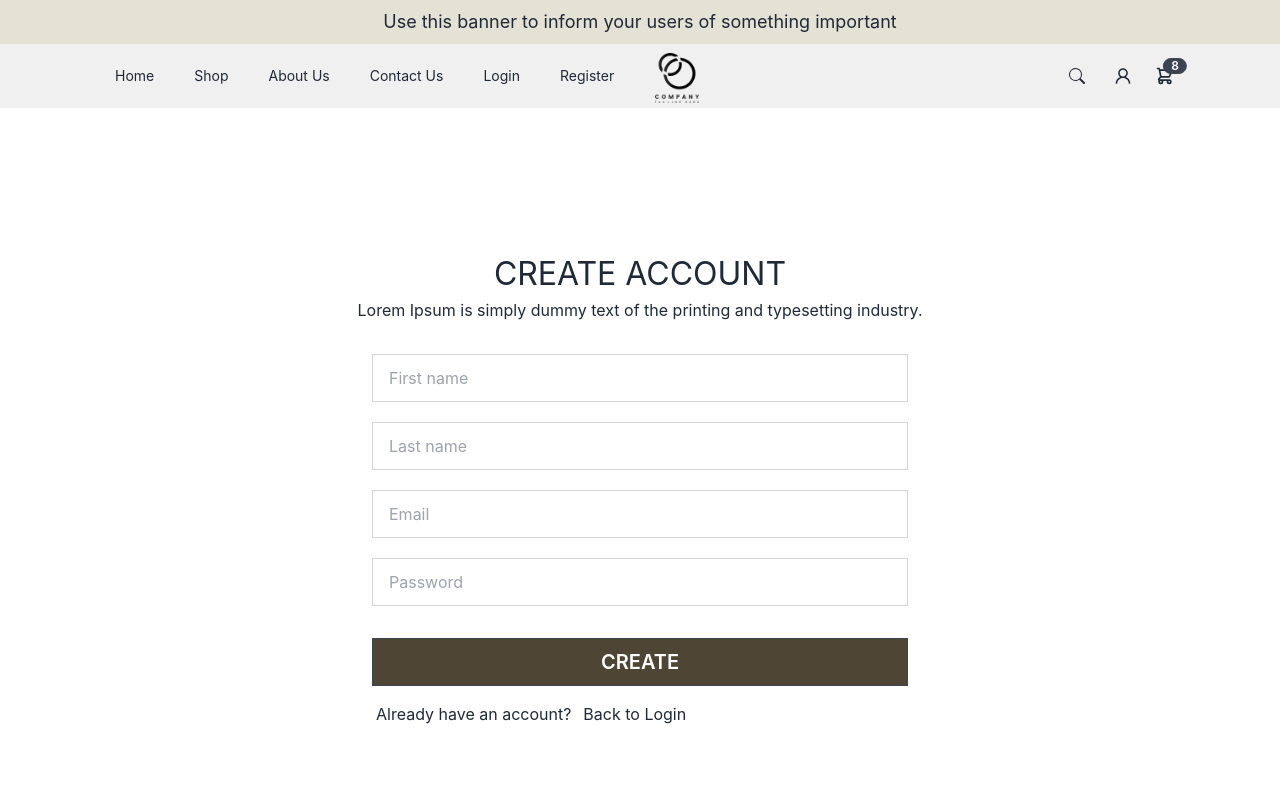
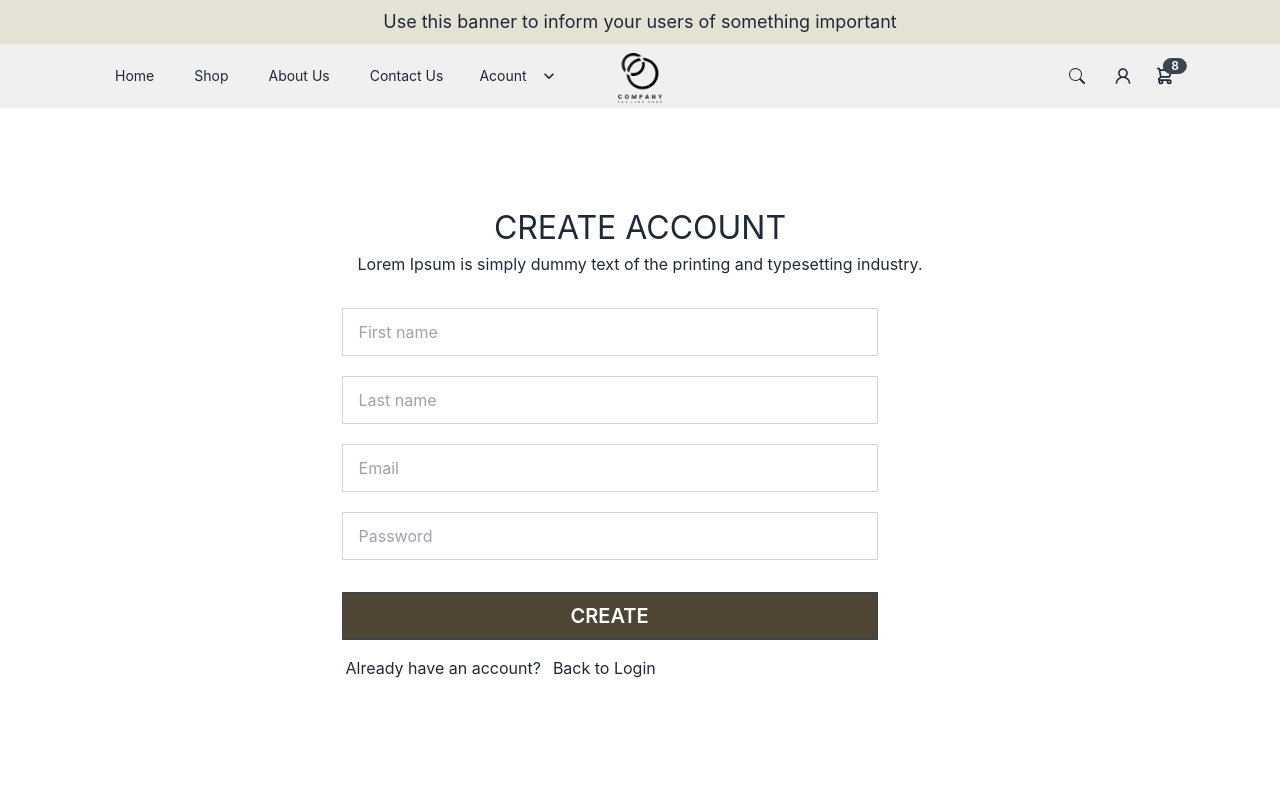
Before and after one commit to sheikh-riyadh/genesys-softwares-client, a React (Create React App) app: page /register in a window 1280 px wide. Shown: the top 800 px of the page. Built offline with nearby package versions, Linux system fonts and the light colour scheme.

Commit message:
added dashboard

```diff
--- a/src/pages/Home/Home.js
+++ b/src/pages/Home/Home.js
@@ -2,7 +2,6 @@ import React from 'react';
 import Collection from '../../components/Collection/Collection';
 import DiscountBanner from '../../components/DiscountBanner/DiscountBanner';
 import Blog from '../../components/Blog/Blog';
-import Footer from '../SharedPage/Footer/Footer';
 import HeroSlider from '../../components/HeroSlider/HeroSlider';
 
 export default function Home() {
@@ -12,7 +11,6 @@ export default function Home() {
             <Collection />
             <DiscountBanner />
             <Blog />
-            <Footer />
         </div>
     )
 }
--- a/src/pages/Login/Login.js
+++ b/src/pages/Login/Login.js
@@ -9,10 +9,10 @@ export default function Login() {
     }
 
     return (
-        <div className="hero min-h-screen bg-white">
+        <div className="hero py-24 bg-white">
             <div>
                 <h2 className="text-[32px]">Login</h2>
-                <div className="card flex-shrink-0 w-[600px]">
+                <div className="card flex-shrink-0 xl:w-[600px]">
                     <form onSubmit={handleSubmit(handleLogin)} className="card-body">
                         <div className="form-control">
                             <input {...register("email", { required: "Email field is required" })} name="email" type="email" placeholder="email" className="input input-bordered rounded-none" />
--- a/src/pages/Login/Register.js
+++ b/src/pages/Login/Register.js
@@ -4,17 +4,17 @@ import { Link } from 'react-router-dom';
 export default function Register() {
 
     const { register, handleSubmit, formState: { errors } } = useForm();
-    const handleLogin = (data) => {
+    const handleRegister = (data) => {
         console.log(data)
     }
 
     return (
-        <div className="hero min-h-screen bg-white">
+        <div className="hero py-24 bg-white">
             <div>
                 <h2 className="text-[32px]">CREATE ACCOUNT</h2>
-                <p>Lorem Ipsum is simply dummy text of the printing and typesetting industry.</p>
-                <div className="card flex-shrink-0 w-[600px]">
-                    <form onSubmit={handleSubmit(handleLogin)} className="card-body">
+                <p className='px-12'>Lorem Ipsum is simply dummy text of the printing and typesetting industry.</p>
+                <div className="card flex-shrink-0 xl:w-[600px]">
+                    <form onSubmit={handleSubmit(handleRegister)} className="card-body">
                         <div className="form-control">
                             <input {...register("fName", { required: "First name field is required" })} name="fName" type="text" placeholder="First name" className="input input-bordered rounded-none" />
                             {errors.fName && <p role="alert" className="text-start mt-3 text-red-700">{errors.fName?.message}</p>}
--- a/src/pages/SharedPage/Header/Header.js
+++ b/src/pages/SharedPage/Header/Header.js
@@ -13,21 +13,31 @@ export default function Header() {
                 <li className='px-1'><Link to='/'>Shop</Link></li>
                 <li className='px-1'><Link to='/'>About Us</Link></li>
                 <li className='px-1'><Link to='/'>Contact Us</Link></li>
-                <li className='px-1'><Link to='login'>Login</Link></li>
-                <li className='px-1'><Link to='/register'>Register</Link></li>
+                <li tabIndex={20} className='z-50 bg-[#F0F0F0]'>
+                    <span className='cursor-pointer'>
+                        Acount
+                        <svg className="fill-current" xmlns="http://www.w3.org/2000/svg" width="20" height="20" viewBox="0 0 24 24"><path d="M7.41,8.58L12,13.17L16.59,8.58L18,10L12,16L6,10L7.41,8.58Z" /></svg>
+                    </span>
+                    <ul className="p-2 bg-[#F0F0F0]">
+                        <li className='px-1'><Link to='login'>Login</Link></li>
+                        <li className='px-1'><Link to='/register'>Register</Link></li>
+                        <li className='px-1'><Link to='/register'>Dashboad</Link></li>
+                    </ul>
+                </li>
+
             </>
         )
     }
     return (
         <div className="">
             <Notice />
-            <div className="navbar lg:px-[91px] py-2 bg-[#F0F0F0]">
+            <div className="navbar xl:px-[91px] py-2 bg-[#F0F0F0]">
                 <div className="navbar-start">
                     <div className="dropdown">
                         <label tabIndex={0} className="btn btn-ghost lg:hidden">
                             <svg xmlns="http://www.w3.org/2000/svg" className="h-5 w-5" fill="none" viewBox="0 0 24 24" stroke="currentColor"><path strokeLinecap="round" strokeLinejoin="round" strokeWidth="2" d="M4 6h16M4 12h8m-8 6h16" /></svg>
                         </label>
-                        <ul tabIndex={0} className="menu menu-compact dropdown-content mt-3 p-2 shadow bg-base-100 rounded-box w-52 text-sm">
+                        <ul tabIndex={0} className="menu menu-compact dropdown-content mt-3 p-2 shadow bg-[#F0F0F0] rounded-box w-52 text-sm">
                             {navItems()}
                         </ul>
                     </div>
@@ -57,9 +67,9 @@ export default function Header() {
                             <div tabIndex={0} className="mt-3 card card-compact dropdown-content w-52 bg-base-100 shadow">
                                 <div className="card-body">
                                     <span className="font-bold text-lg">8 Items</span>
-                                    <span className="text-info">Subtotal: $999</span>
+                                    <span className="text-[#4E4534]">Subtotal: $999</span>
                                     <div className="card-actions">
-                                        <button className="btn btn-primary btn-block">View cart</button>
+                                        <button className="btn bg-[#4E4534] btn-block">View cart</button>
                                     </div>
                                 </div>
                             </div>
```
